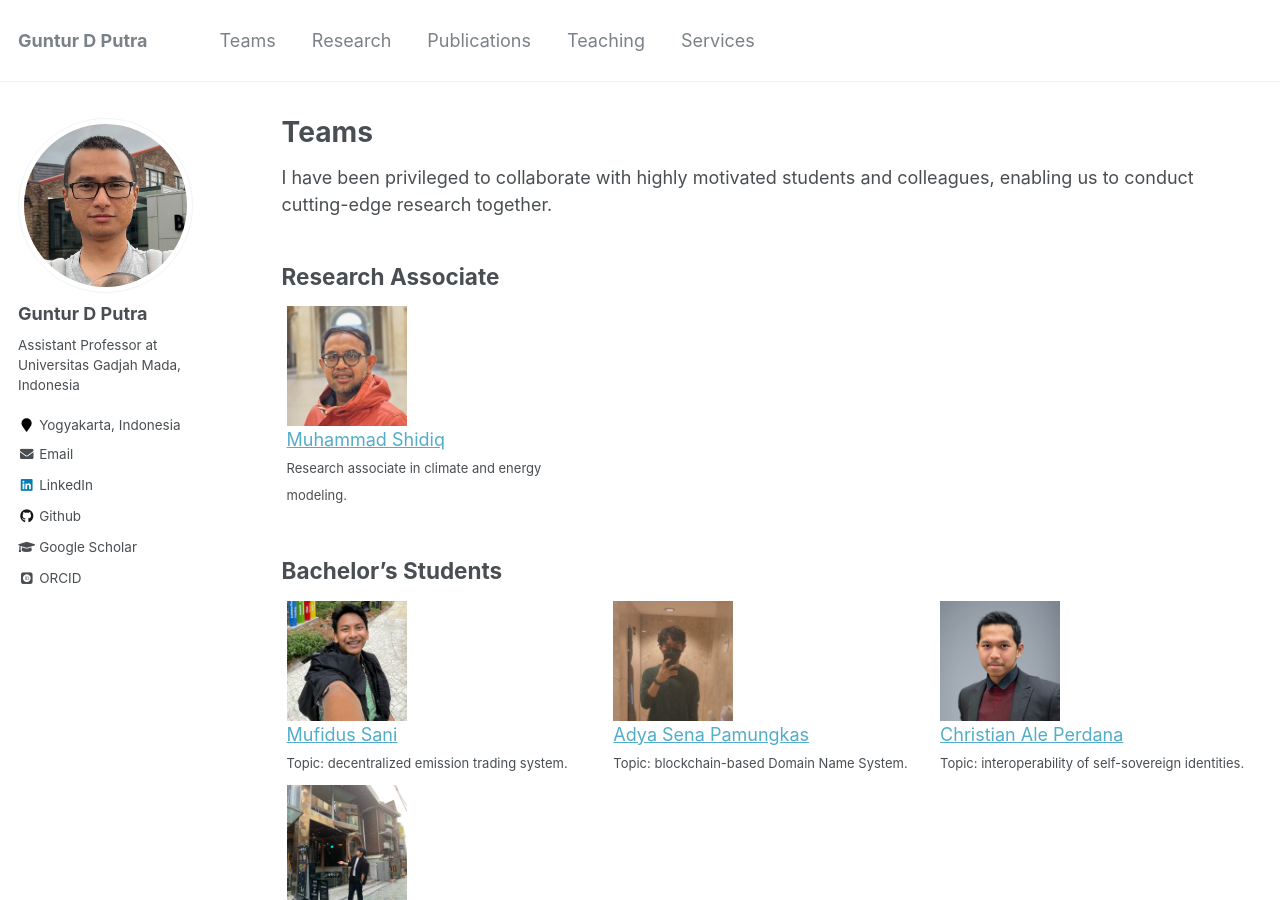
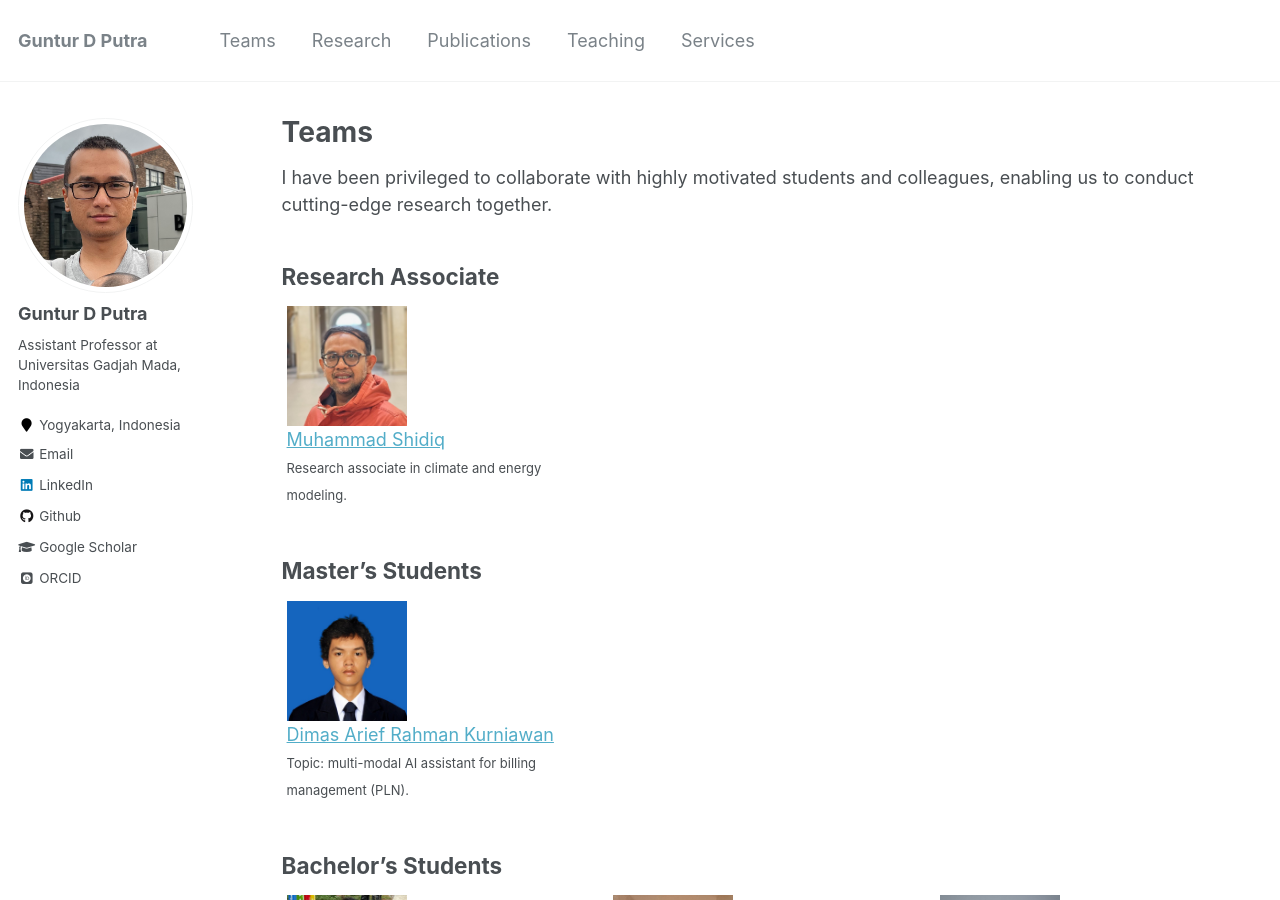
Before and after one commit to gdputra/gdputra.github.io, a Jekyll site: the page built from _pages/teams.md, in a window 1280 px wide and 900 px high. Built offline with Jekyll 4.4.1, drawn with Linux system fonts in a browser that asks for light colours; some web fonts are replaced.

Commit message:
update: add details for dimas as a master's student

```diff
--- a/_pages/teams.md
+++ b/_pages/teams.md
@@ -18,6 +18,16 @@ Research Associate
         <img src="../images/teams/shidiq.jpg" style="width:120px;height:120px"> <br>
         <a href="https://www.linkedin.com/in/shidiq-muhammad-72972140/" target="_blank">Muhammad Shidiq</a> <br>
         <font size="2">Research associate in climate and energy modeling.</font>
+    </div>
+</div>
+
+Master's Students
+-----------------
+<div class="clearfix">
+    <div class="img-container">
+        <img src="../images/teams/dimas.jpeg" style="width:120px;height:120px"> <br>
+        <a href="#" target="_blank">Dimas Arief Rahman Kurniawan</a> <br>
+        <font size="2">Topic: multi-modal AI assistant for billing management (PLN).</font>
     </div>
 </div>
 
```
Also changed, not shown: images/teams/dimas.jpeg (added).
